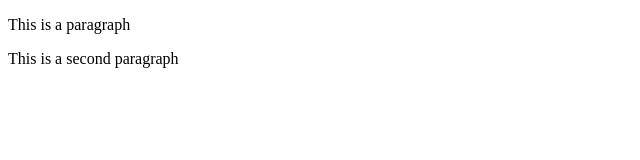
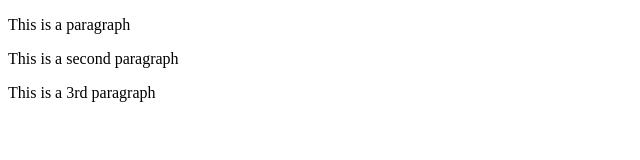
Before and after one commit to cherechi/git-example-project, a plain HTML site: page index.html in a window 1280 px wide. Shown: the whole page, without its empty margins (0-640 px from the left). Drawn offline with Linux system fonts and the light colour scheme.

Commit message:
Added a third paragraph

```diff
--- a/index.html
+++ b/index.html
@@ -10,6 +10,8 @@
 <body>
     <P>This is a paragraph</P>
     <P>This is a second paragraph</P>
+    <P>This is a 3rd paragraph</P>
+
 </body>
 
 </html>
```
